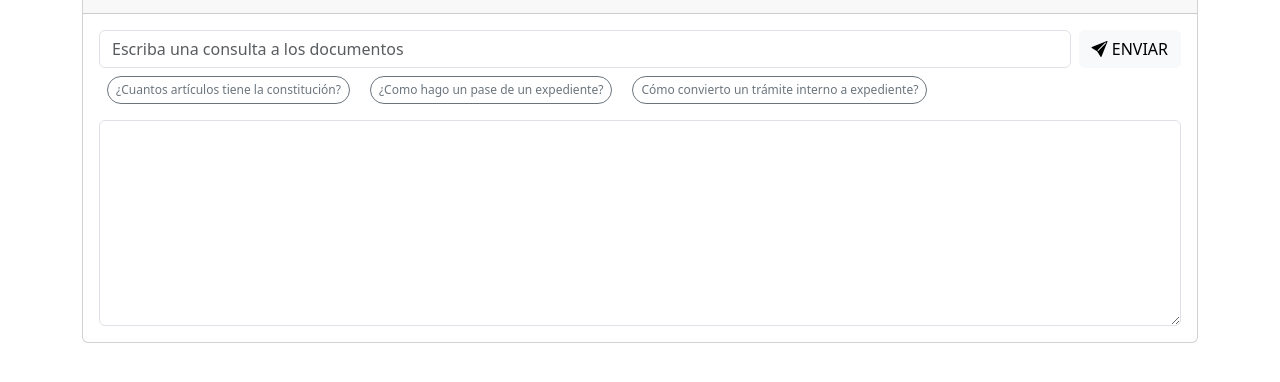
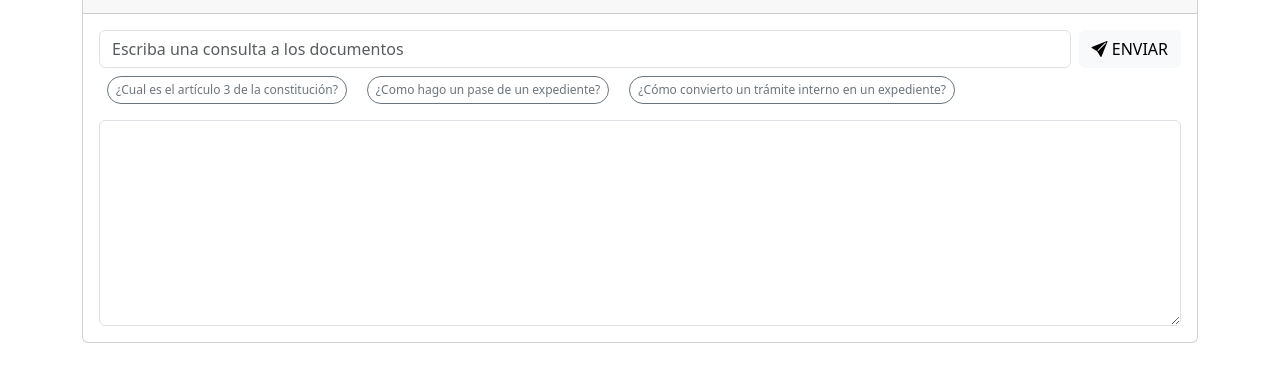
Before and after one commit to lpzanibal/ai-tools-lab, a plain HTML site: page static/document-qa/index.html in a window 1280 px wide. Shown: the part 94-476 px from the top of the page. Drawn offline with nearby package versions, Linux system fonts and the light colour scheme.

Commit message:
cambios en ejemplos de doc-qa

```diff
--- a/static/document-qa/index.html
+++ b/static/document-qa/index.html
@@ -50,7 +50,7 @@
                   --bs-btn-font-size: 0.75rem;
                 "
               >
-                ¿Cuantos artículos tiene la constitución?
+                ¿Cual es el artículo 3 de la constitución?
               </button>
             </div>
             <div class="p-2">
@@ -76,7 +76,7 @@
                   --bs-btn-font-size: 0.75rem;
                 "
               >
-                Cómo convierto un trámite interno a expediente?
+                ¿Cómo convierto un trámite interno en un expediente?
               </button>
             </div>
           </div>
```
